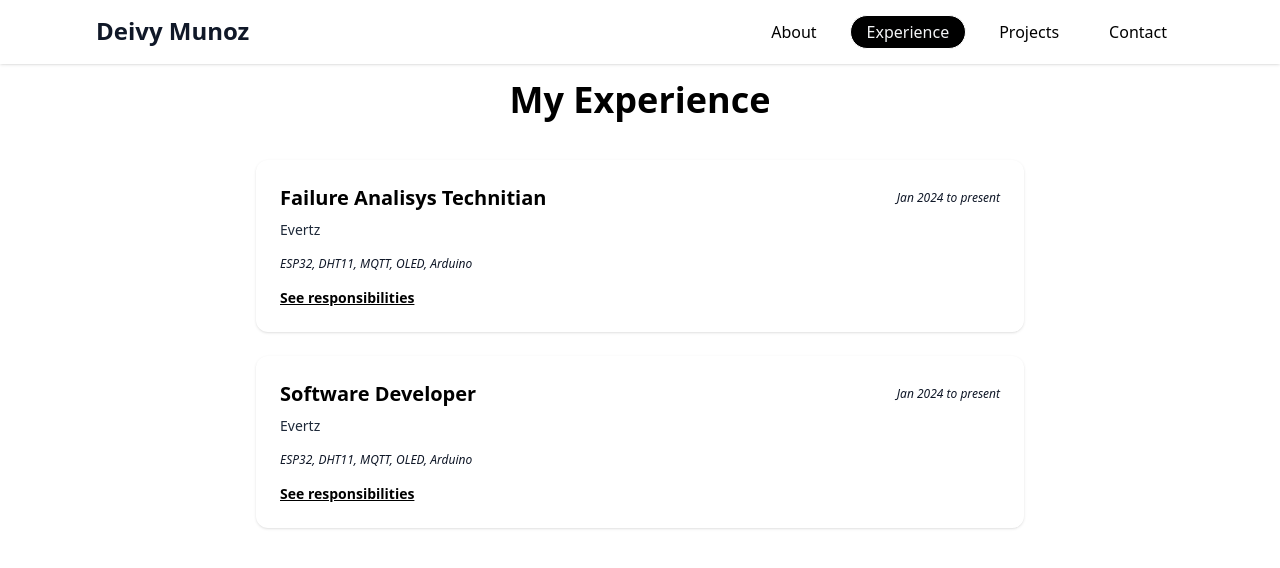
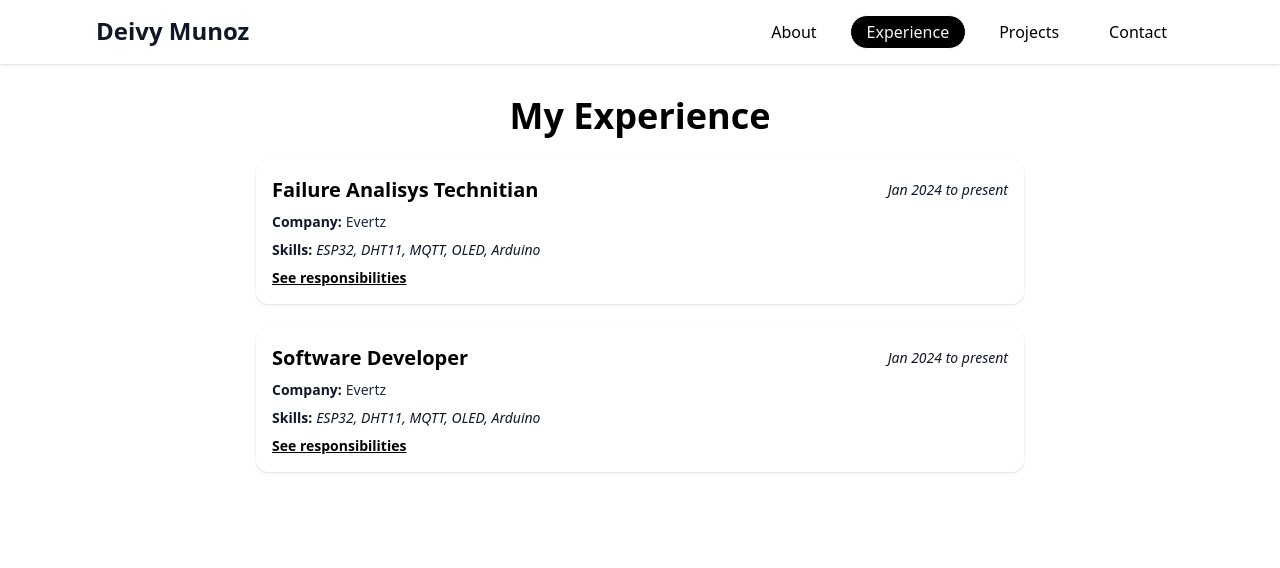
Before and after one commit to DeivyAlejo/my-website, a React (Vite) app: page /experience in a window 1280 px wide. Shown: the top 568 px of the page. Built offline with nearby package versions, Linux system fonts and the light colour scheme.

Commit message:
add styles to experience card and page

```diff
--- a/src/components/ExperienceCard.jsx
+++ b/src/components/ExperienceCard.jsx
@@ -4,16 +4,23 @@ import { useState } from 'react';
 const ExperienceCard = ({ jobTitle, company, dates, skills, description }) => {
     const [showDescription, setShowDescription] = useState(false);
     return (
-        <div className=" text-black rounded-xl shadow-sm p-6 transform transition-transform duration-300 hover:scale-101 cursor-pointer"
+        <div className=" text-black rounded-xl shadow-sm p-4 transform transition-transform duration-300 hover:shadow-md cursor-pointer"
             onClick={() => setShowDescription(!showDescription)}
         >
             <div className='flex flex-row justify-between items-center mb-2'>
                 <h3 className="text-xl font-semibold">{jobTitle}</h3>
-                <p className="text-xs text-gray-900 italic">{dates}</p>
+                <p className="text-sm text-gray-900 italic">{dates}</p>
             </div>
-            <p className="text-gray-800 text-sm mb-4">{company}</p>
+            <div className='text-sm text-gray-900 flex flex-row space-x-1 mb-2'>
+                <p className='font-bold'>Company:</p>
+                <p className="text-gray-800 text-sm">{company}</p>
+            </div>
 
-            <p className="text-xs text-gray-900 mb-4 italic">{skills}</p>
+            <div className='text-sm text-gray-900 flex flex-row space-x-1 mb-2'>
+                <p className='font-bold'>Skills:</p>
+                <p className="italic">{skills}</p>
+            </div>
+
             {showDescription && (
                 <p className="text-xs text-gray-900 italic mb-2">{description}</p>
             )}
--- a/src/pages/Experience.jsx
+++ b/src/pages/Experience.jsx
@@ -22,7 +22,7 @@ const Experience = () => {
   return (
     <div className="pt-20 min-h-screen text-black px-6">
       <div className="max-w-3xl mx-auto">
-        <h2 className="text-4xl font-bold mb-10 text-center">My Experience</h2>
+        <h2 className="text-4xl font-bold mt-4 mb-6 text-center">My Experience</h2>
         <div className="flex flex-col space-y-6">
           {experienceData.map((exp, index) => (
             <ExperienceCard
```
